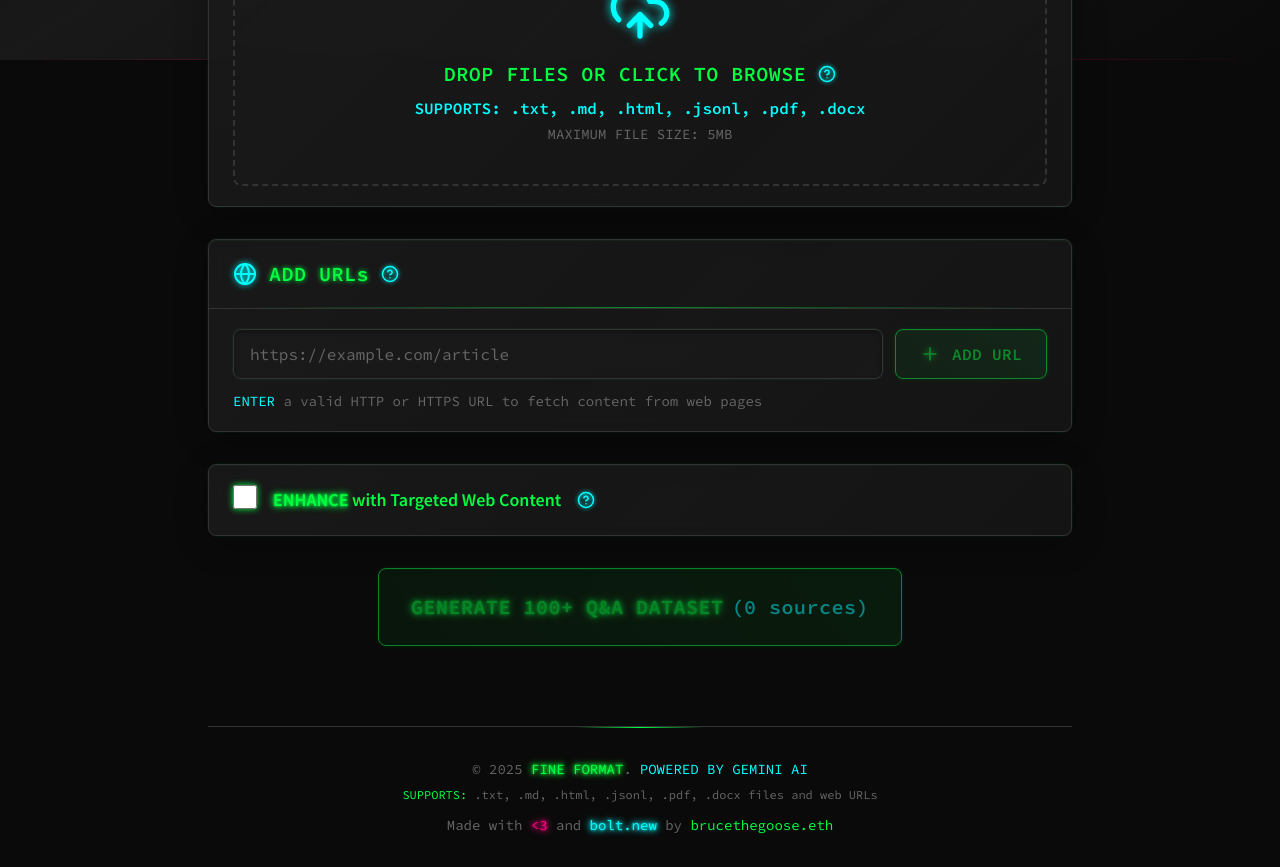
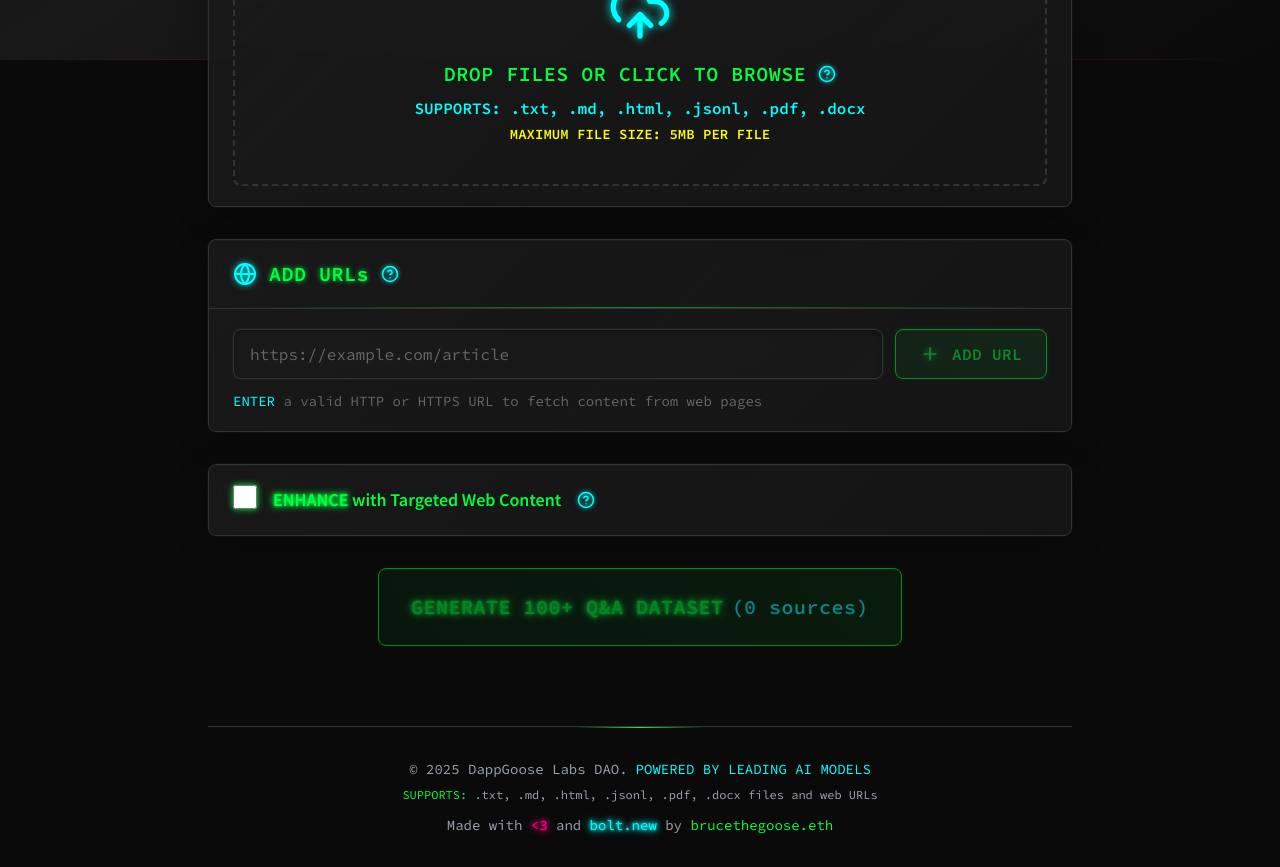
Before and after one commit to xBruceTheGoose/fine_format, a React (Vite) app: page / in a window 1280 px wide. Shown: the part 740-1607 px from the top of the page. Built offline with nearby package versions, Linux system fonts and the light colour scheme.

Commit message:
Update footer text and add file size indicator

```diff
--- a/src/App.tsx
+++ b/src/App.tsx
@@ -278,14 +278,14 @@ const App: React.FC = () => {
         {/* Footer */}
         <footer className="text-center mt-20 pt-8 border-t border-border relative">
           <div className="absolute top-0 left-1/2 transform -translate-x-1/2 w-32 h-px bg-gradient-to-r from-transparent via-primary to-transparent"></div>
-          <p className="text-muted text-sm font-mono mb-2">
-            &copy; {new Date().getFullYear()} <span className="neon-text">FINE FORMAT</span>.
-            <span className="text-accent ml-2">POWERED BY GEMINI AI</span>
+          <p className="text-gray-400 text-sm font-mono mb-2">
+            &copy; {new Date().getFullYear()} DappGoose Labs DAO.
+            <span className="text-accent ml-2">POWERED BY LEADING AI MODELS</span>
           </p>
-          <p className="text-muted text-xs mb-3 font-mono">
+          <p className="text-gray-400 text-xs mb-3 font-mono">
             <span className="text-primary">SUPPORTS:</span> .txt, .md, .html, .jsonl, .pdf, .docx files and web URLs
           </p>
-          <p className="text-muted text-sm font-mono">
+          <p className="text-gray-400 text-sm font-mono">
             Made with <span className="text-secondary neon-text-secondary">{'<3'}</span> and{' '}
             <span className="text-accent neon-text-accent">bolt.new</span> by{' '}
             <span className="text-foreground">brucethegoose.eth</span>
--- a/src/components/FileUpload.tsx
+++ b/src/components/FileUpload.tsx
@@ -123,8 +123,8 @@ export const FileUpload: React.FC<FileUploadProps> = ({
                 <p className="text-accent font-semibold mt-2 font-mono">
                   SUPPORTS: .txt, .md, .html, .jsonl, .pdf, .docx
                 </p>
-                <p className="text-muted text-sm mt-1 font-mono">
-                  MAXIMUM FILE SIZE: 5MB
+                <p className="text-warning text-sm mt-1 font-mono font-bold">
+                  MAXIMUM FILE SIZE: 5MB PER FILE
                 </p>
               </div>
             </div>
```
